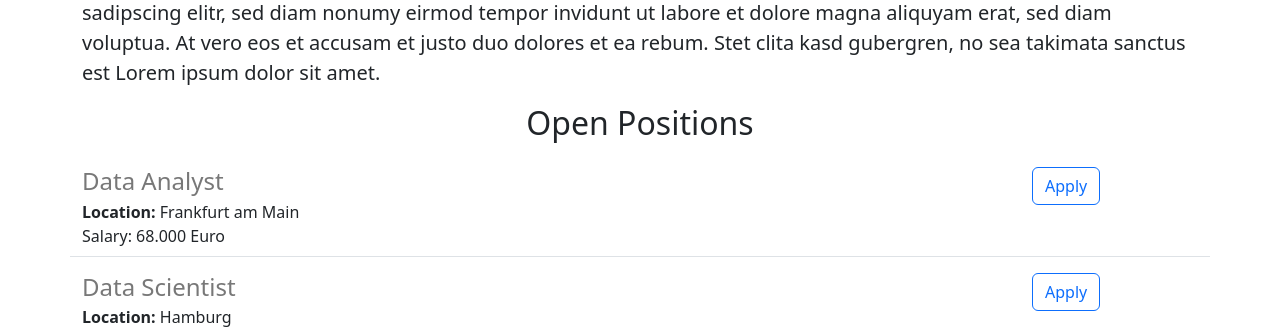
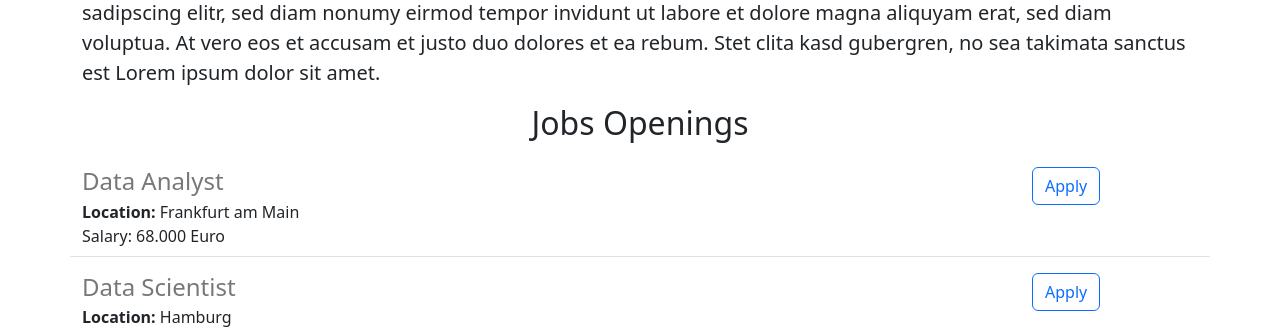
Before and after one commit to naazizi/flask-project, a Flask app: page / in a window 1280 px wide. Shown: the part 602-933 px from the top of the page. Run offline with Flask 2, Linux system fonts and the light colour scheme.

Commit message:
change the text on home.html

```diff
--- a/templates/home.html
+++ b/templates/home.html
@@ -22,7 +22,7 @@
       <img class="img-fluid" id="banner" src="https://flask-project.naazizi.repl.co/static/banner.jpg"">
       <h2 class="text-center mt-2 mb-4">About NasTech</h2>
       <p class="lead">Lorem ipsum dolor sit amet, consetetur sadipscing elitr, sed diam nonumy eirmod tempor invidunt ut labore et dolore magna aliquyam erat, sed diam voluptua. At vero eos et accusam et justo duo dolores et ea rebum. Stet clita kasd gubergren, no sea takimata sanctus est Lorem ipsum dolor sit amet. Lorem ipsum dolor sit amet, consetetur sadipscing elitr, sed diam nonumy eirmod tempor invidunt ut labore et dolore magna aliquyam erat, sed diam voluptua. At vero eos et accusam et justo duo dolores et ea rebum. Stet clita kasd gubergren, no sea takimata sanctus est Lorem ipsum dolor sit amet.</p>
-      <h2 class="text-center mt-2 mb-4">Open Positions</h2>
+      <h2 class="text-center mt-2 mb-4">Jobs Openings</h2>
       <div>
         {%for job in jobs%}
           {% include 'jobitem.html' %}
```
